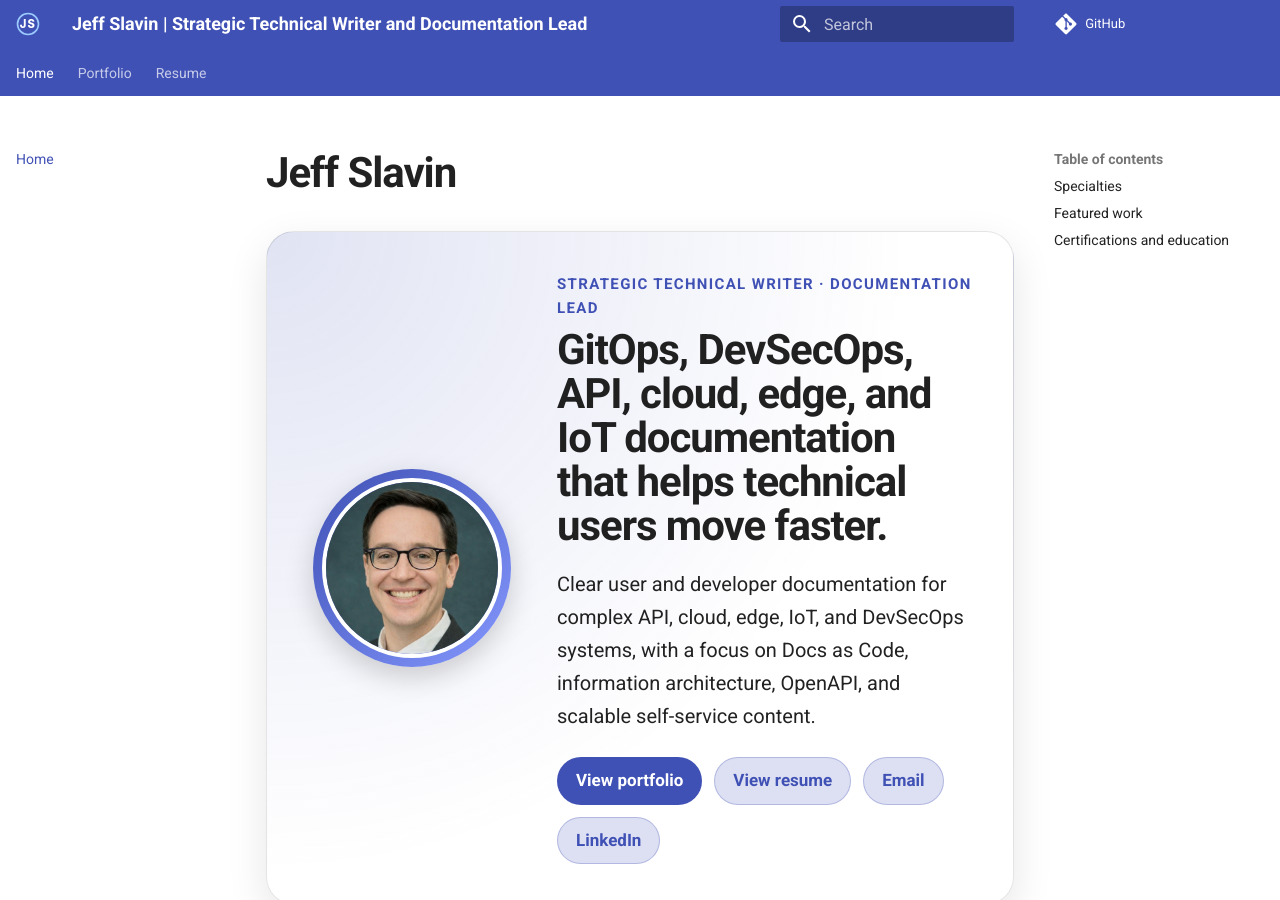
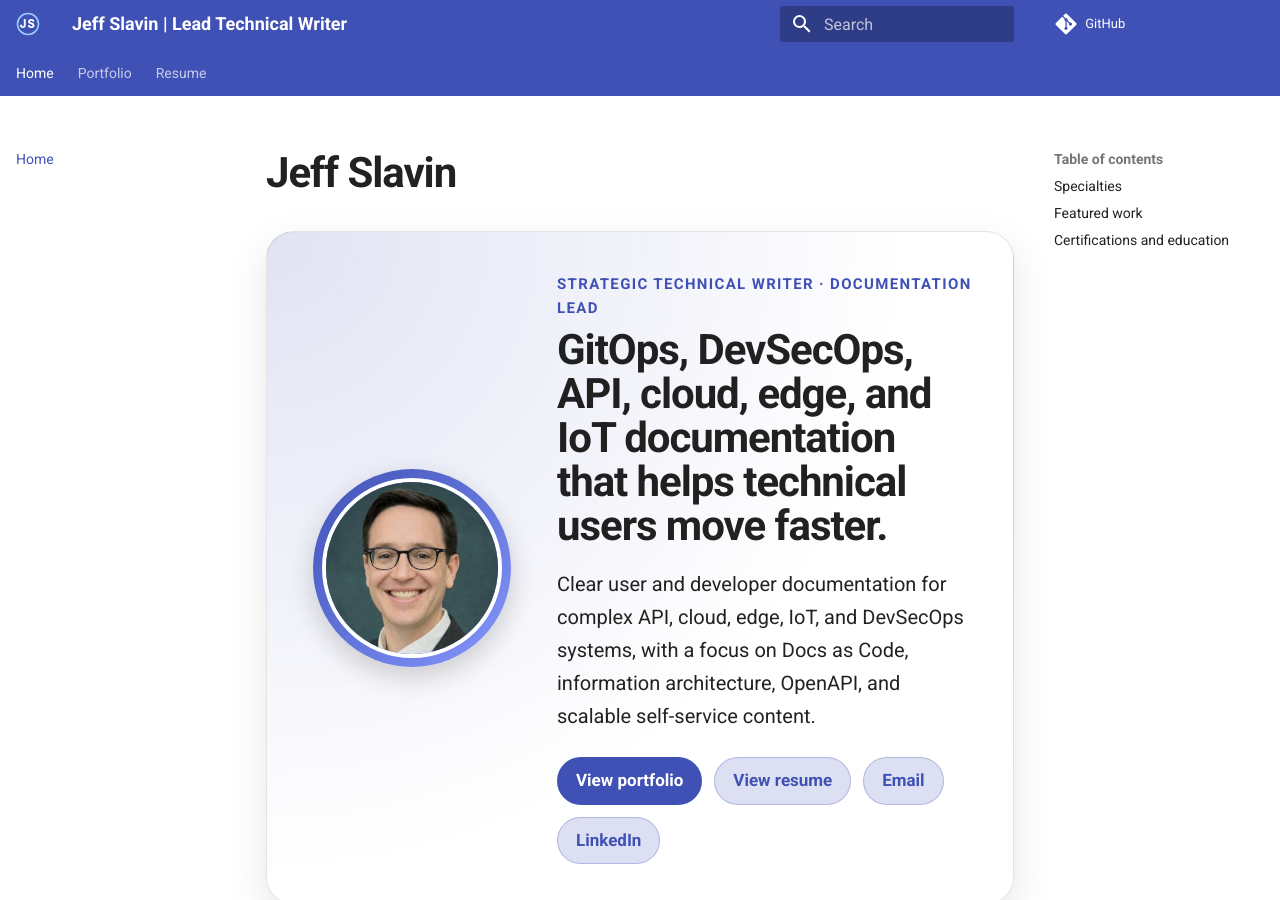
Before and after one commit to jslavin-docs/jslavin-docs.github.io, an MkDocs documentation site: the page built from docs/index.md, in a window 1280 px wide and 900 px high. Built offline with MkDocs 1.6.1 and Material for MkDocs 9.7.7, drawn with Linux system fonts in a browser that asks for light colours; comment, search, counter and statistics services are not loaded.

Commit message:
Shorten site title and description

```diff
--- a/mkdocs.yml
+++ b/mkdocs.yml
@@ -1,5 +1,5 @@
-site_name: Jeff Slavin | Strategic Technical Writer and Documentation Lead
-site_description: Portfolio for GitOps, DevSecOps, API, cloud, edge, and IoT documentation.
+site_name: Jeff Slavin | Lead Technical Writer
+site_description: Portfolio focused on GitOps, DevSecOps, API, cloud, edge, and IoT documentation.
 site_author: Jeff Slavin
 site_url: https://jslavin-docs.github.io/
 
```
